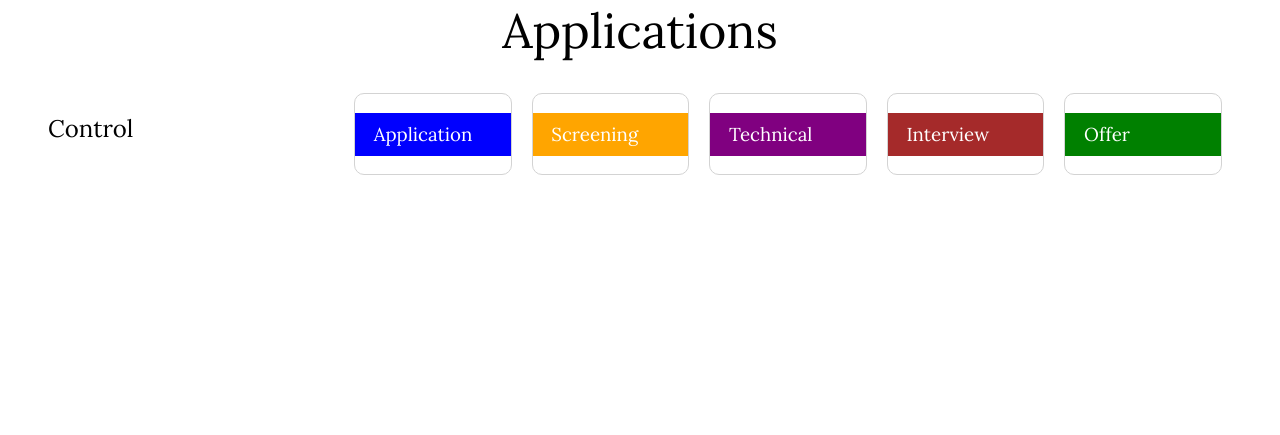
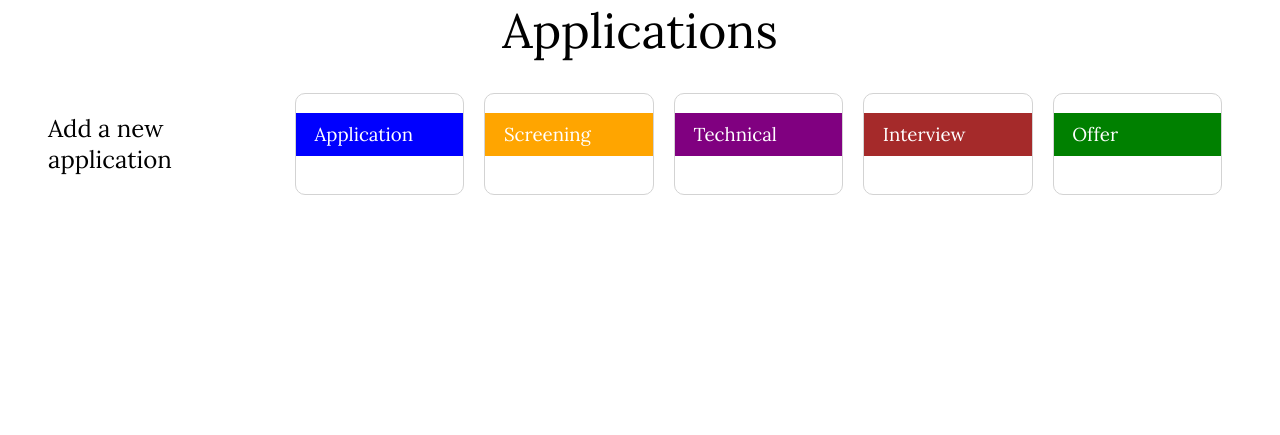
Before and after one commit to DennieCodes/jobfindr, a Django app: page /applications/ in a window 1280 px wide. Shown: the part 128-563 px from the top of the page. Run offline with Django 4.2, Linux system fonts and the light colour scheme; the visitor is signed in with stand-in values (Sample User, id 1); data that the repository does not hold is empty.

Commit message:
Adjusted list application layout

```diff
--- a/applications/static/css/applications.css
+++ b/applications/static/css/applications.css
@@ -15,7 +15,7 @@ h1 {
 }
 
 aside {
-  flex: 0 0 25%;
+  flex: 0 0 20%;
 }
 
 .status-columns {
--- a/applications/templates/applications/list_applications.html
+++ b/applications/templates/applications/list_applications.html
@@ -10,7 +10,7 @@
   <h1>Applications</h1>
   <div class="container">
   <aside>
-    <h2>Control</h2>
+    <h2>Add a new application</h2>
   </aside>
 
   <section class="status-columns">
@@ -68,7 +68,6 @@
         {% endfor %}
       </ul>
     </div>
-
   </section>
   </div>
 </main>
```
